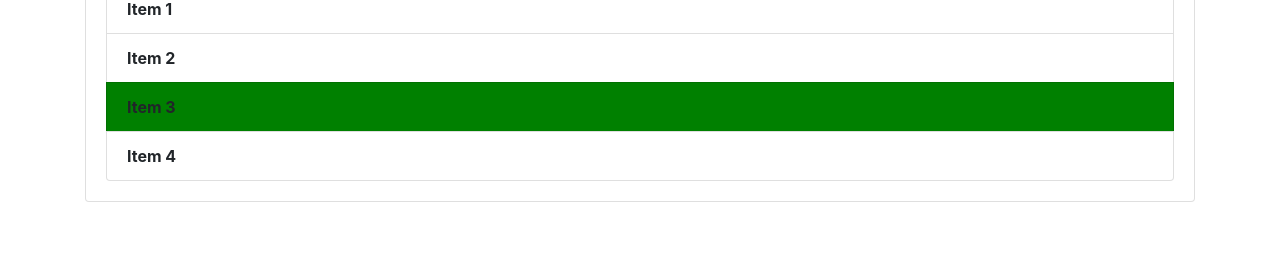
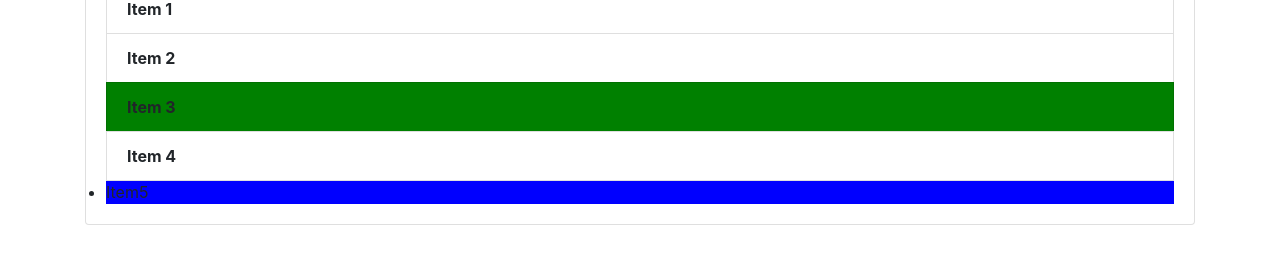
Before and after one commit to mhatre9602/pro1, a plain HTML site: page getElementByClassName.html in a window 1280 px wide. Shown: the part 293-554 px from the top of the page. Drawn offline with nearby package versions, Linux system fonts and the light colour scheme.

Commit message:
modified

```diff
--- a/getElementByClassName.html
+++ b/getElementByClassName.html
@@ -33,6 +33,7 @@
           <li class="list-group-item">Item 2</li>
           <li class="list-group-item">Item 3</li>
           <li class="list-group-item">Item 4</li>
+          <li class="list-1">Item5</li>
         </ul>
       </div>
     </div>
@@ -52,7 +53,12 @@
       const lists5 = (document.getElementsByClassName(
         "list-group-item"
       )[3].style.fontWeight = "bold");
-      const list5 = document.getElementsByClassName("list-group-item");
+      const list5 = (document.getElementsByTagName(
+        "li"
+      )[4].style.backgroundColor = "blue");
+      // const list6 = (document.getElementsByClassName(
+      //   "list-1"
+      // )[0].style.backgroundColor = "blue");
       console.log(list5);
     </script>
   </body>
```
